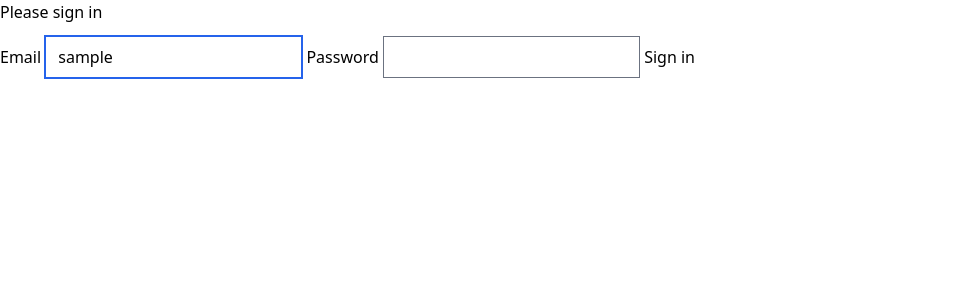
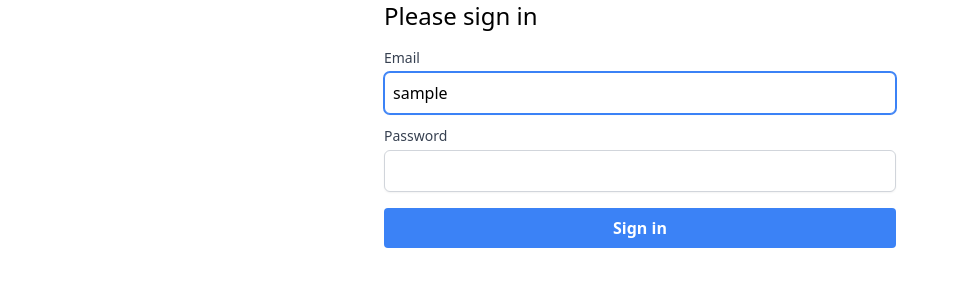
Before and after one commit to Boris-Picard/RoomEase, a Symfony app: template templates/security/login.html.twig in a window 1280 px wide. Shown: the top 300 px of the page, without its empty margins (0-959 px from the left). Run offline with Twig, Linux system fonts and the light colour scheme; the template is opened without the code that fills it: most values are stand-ins (such as "Sample title", 1, 10 or a date in 2020); style sheets or scripts are compiled from the project's sources; some libraries are stand-ins or nearby versions.

Commit message:
refactor(loginTemplate): modified all bootstrap classes to tailwind

```diff
--- a/templates/security/login.html.twig
+++ b/templates/security/login.html.twig
@@ -1,41 +1,46 @@
 {% extends 'base.html.twig' %}
 
-{% block title %}Log in!{% endblock %}
+{% block title %}Log in!
+{% endblock %}
 
 {% block body %}
+	<div class="max-w-lg mx-auto">
 		<form method="post">
 			{% if error %}
-            <div class="alert alert-danger">{{ error.messageKey|trans(error.messageData, 'security') }}</div>
+				<div class="bg-red-500 text-white p-4 rounded mb-4">{{ error.messageKey|trans(error.messageData, 'security') }}</div>
 			{% endif %}
 
 			{% if app.user %}
 				<div class="mb-3">
-                You are logged in as {{ app.user.userIdentifier }}, <a href="{{ path('app_logout') }}">Logout</a>
+					You are logged in as
+					{{ app.user.userIdentifier }},
+					<a href="{{ path('app_logout') }}" class="text-blue-500 hover:underline">Logout</a>
 				</div>
 			{% endif %}
+			<h1 class="text-2xl font-medium mb-4">Please sign in</h1>
 
-        <h1 class="h3 mb-3 font-weight-normal">Please sign in</h1>
-        <label for="username">Email</label>
-        <input type="email" value="{{ last_username }}" name="_username" id="username" class="form-control" autocomplete="email" required autofocus>
-        <label for="password">Password</label>
-        <input type="password" name="_password" id="password" class="form-control" autocomplete="current-password" required>
+			<label for="username" class="block text-sm font-medium text-gray-700">Email</label>
+			<input type="email" value="{{ last_username }}" name="_username" id="username" class="mt-1 block w-full border border-gray-300 rounded-md shadow-sm p-2 focus:ring-blue-500 focus:border-blue-500" autocomplete="email" required autofocus>
 
-        <input type="hidden" name="_csrf_token"
-               value="{{ csrf_token('authenticate') }}"
-        >
+			<label for="password" class="block text-sm font-medium text-gray-700 mt-3">Password</label>
+			<input type="password" name="_password" id="password" class="mt-1 block w-full border border-gray-300 rounded-md shadow-sm p-2 focus:ring-blue-500 focus:border-blue-500" autocomplete="current-password" required>
+
+			<input
+			type="hidden" name="_csrf_token" value="{{ csrf_token('authenticate') }}">
 
     {#
                         Uncomment this section and add a remember_me option below your firewall to activate remember me functionality.
                         See https://symfony.com/doc/current/security/remember_me.html
 
-            <div class="checkbox mb-3">
-                <input type="checkbox" name="_remember_me" id="_remember_me">
-                <label for="_remember_me">Remember me</label>
+                        <div class="flex items-center mb-4">
+                            <input type="checkbox" name="_remember_me" id="_remember_me" class="h-4 w-4 text-blue-600 focus:ring-blue-500 border-gray-300 rounded">
+                            <label for="_remember_me" class="ml-2 block text-sm text-gray-900">Remember me</label>
                         </div>
                     #}
 
-        <button class="btn btn-lg btn-primary" type="submit">
+			<button class="w-full bg-blue-500 hover:bg-blue-700 text-white font-bold py-2 px-4 rounded mt-4" type="submit">
 				Sign in
 			</button>
 		</form>
+	</div>
 {% endblock %}
```
Also changed, not shown: migrations/Version20240830121806.php (added, +32 -0 lines). Lines whose indentation alone changed are shown as unchanged.
